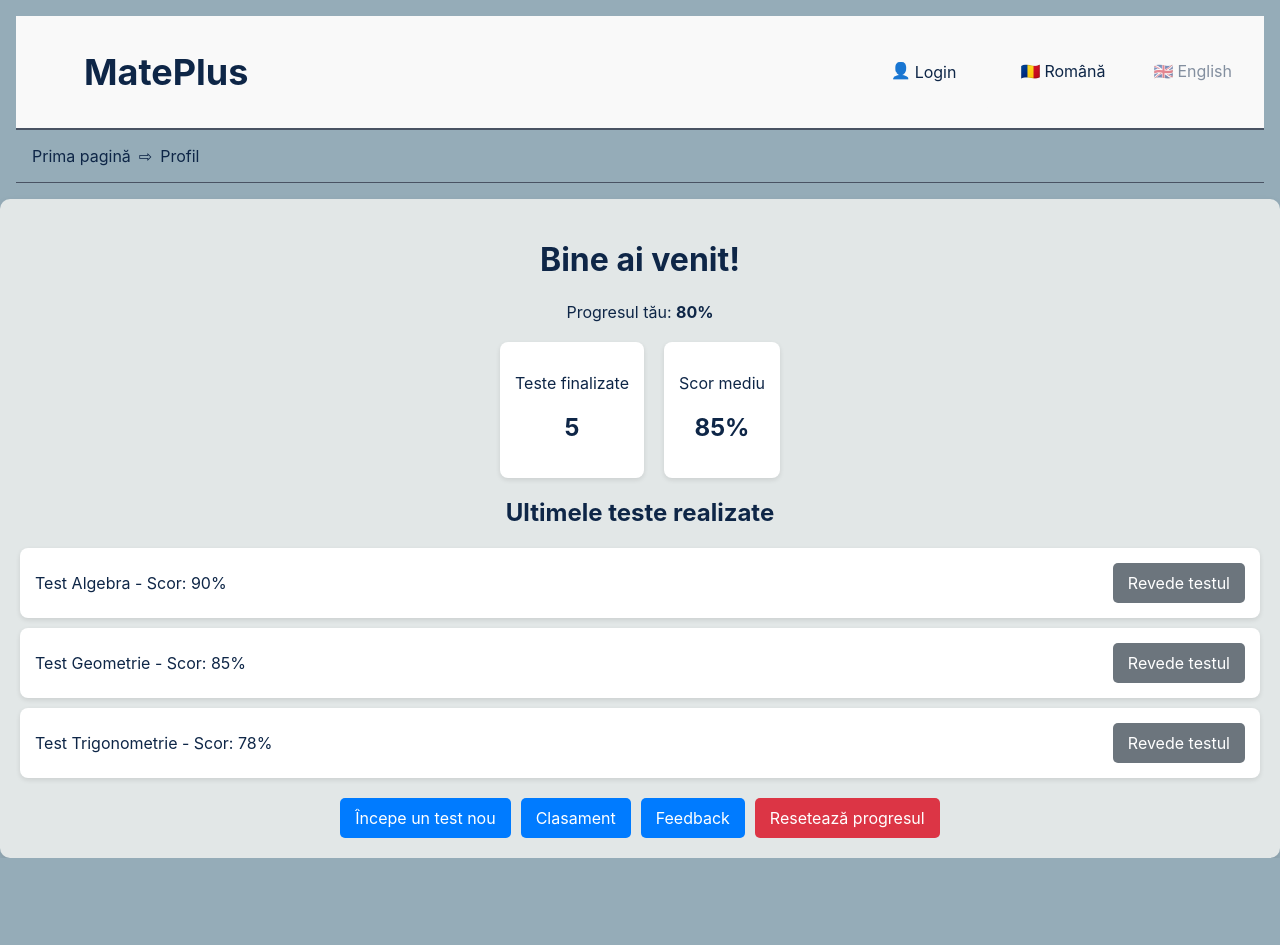
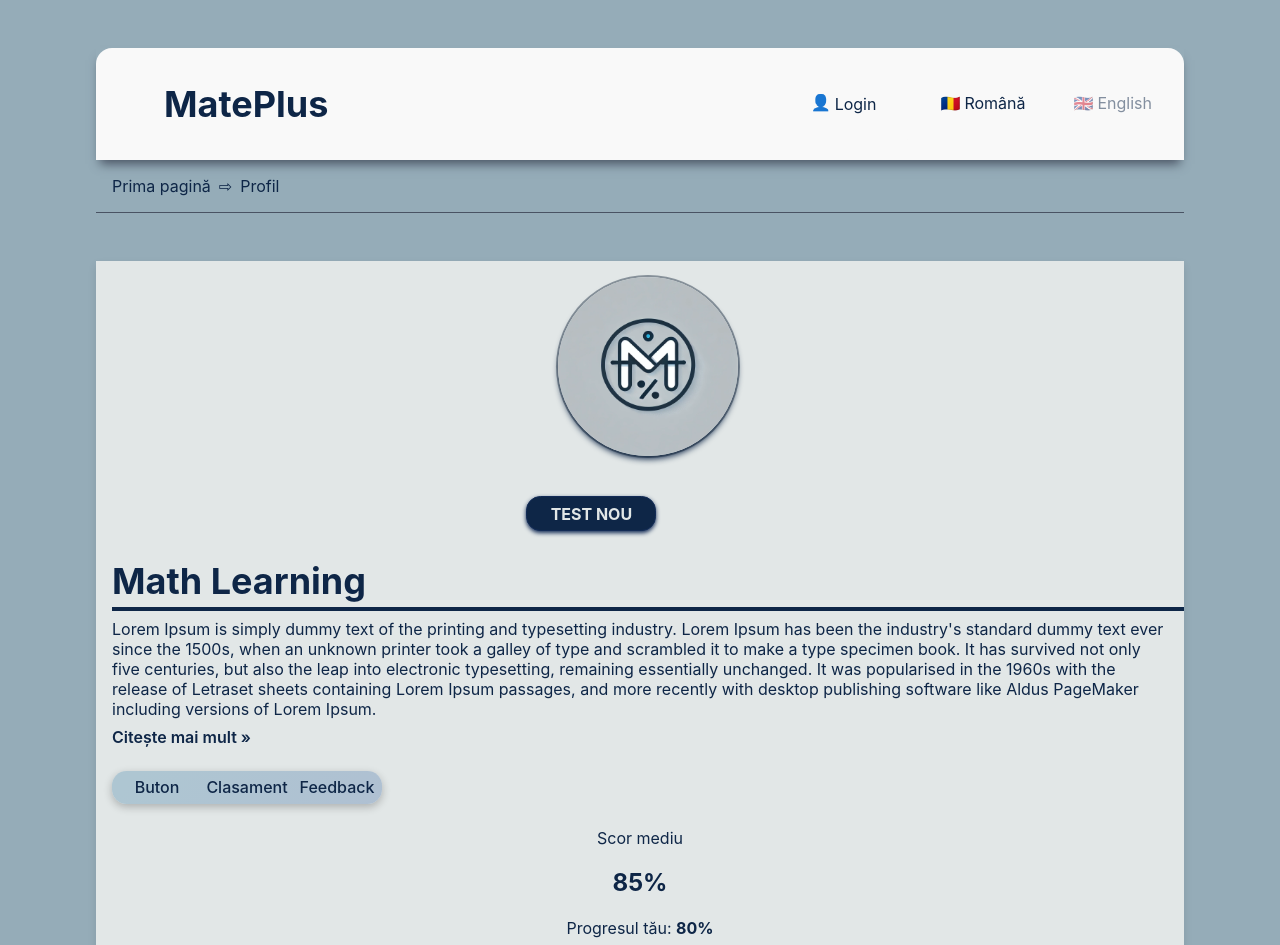
Before and after one commit to gasacu/MatePlus, an Angular app: page / in a window 1280 px wide. Shown: the top 945 px of the page. Before the commit the page ends 858 px from the top, so only its background shows below. Built offline with nearby package versions, Linux system fonts and the light colour scheme; a web font is replaced by a local one.

Commit message:
hero left styling

```diff
--- a/src/app/dashboard/dashboard.component.html
+++ b/src/app/dashboard/dashboard.component.html
@@ -1,20 +1,66 @@
-<div class="dashboard-container">
-  <h1>Bine ai venit!</h1>
-  <p>
+<a id="skip" href="#hero" title="Mergi direct la conținutul acestei pagini"
+>Mergi la conținut</a
+>
+<div class="framework">
+  <div class="hero" id="hero">
+    <div class="hero-left">
+      <div class="hero-first">
+        <div class="hero-profile">
+          <img src="assets/images/hero-image.jpg" class="hero-image" width="130" height="130" alt="Imaginea de profil a utilizatorului">
+          <button class="button hero-button-first" routerLink="/create-test">
+            TEST NOU
+          </button>
+        </div>
+      </div>
+      <div class="hero-second">
+          <div class="hero-text">
+            <h1 class="hero-title">Math Learning</h1>
+            <details class="hero-details">
+              <summary class="hero-preview">
+                <p class="hero-paragraph">Lorem Ipsum is simply dummy text of the printing and typesetting industry. Lorem Ipsum has been the industry's standard dummy text ever since the 1500s, when an unknown printer took a galley of type and scrambled it to make a type specimen book. It has survived not only five centuries, but also the leap into electronic typesetting, remaining essentially unchanged. It was popularised in the 1960s with the release of Letraset sheets containing Lorem Ipsum passages, and more recently with desktop publishing software like Aldus PageMaker including versions of Lorem Ipsum.</p>
+                <p class="hero-paragraph">
+                  <span class="hero-expand link" title="Afișează întreg textul descriptiv al website-ului MatePlus">Citește mai mult &raquo;</span>
+                </p>
+
+              </summary>
+              <div class="hero-content">
+                <p class="hero-paragraph">Math Learning este o platformă de învățare a matematicii</p>
+                <p class="hero-paragraph">Math Learning este o platformă de învățare a matematicii</p>
+                <p class="hero-paragraph">Math Learning este o platformă de învățare a matematicii</p>
+              </div>
+            </details>
+            <div class="hero-button-group">
+              <button class="button hero-button-second" routerLink="/">Buton</button>
+              <button class="button hero-button-second" routerLink="/">Clasament</button>
+              <button class="button hero-button-second" routerLink="/">Feedback</button>
+            </div>
+          </div>
+      </div>
+    </div>
+    <div class="hero-right">
+      <div class="hero-third">
+        <div class="hero-progress">
+          <div class="hero-card">
+            <p class="hero-paragraph">Scor mediu</p>
+            <h2 class="hero-text">{{ averageScore }}%</h2>
+          </div>
+          <p class="hero-paragraph">
             Progresul tău: <strong>{{ progress }}%</strong>
           </p>
-
-  <div class="stats">
-    <div class="card">
+          <button class="button hero-button-third" (click)="resetProgress()">
+            Resetează progresul
+          </button>
+        </div>
+      </div>
+      <div class="hero-fourth">
+        <div class="hero-card">
           <p>Teste finalizate</p>
           <h2>{{ completedTests }}</h2>
         </div>
-    <div class="card">
-      <p>Scor mediu</p>
-      <h2>{{ averageScore }}%</h2>
       </div>
     </div>
-
+  </div>
+  <main class="main">
     <div class="recent-tests">
       <h2>Ultimele teste realizate</h2>
       <ul>
@@ -27,14 +73,5 @@
       </ul>
     </div>
 
-  <div class="btn-group">
-    <button class="btn btn-primary" routerLink="/create-test">
-      Începe un test nou
-    </button>
-    <button class="btn btn-primary" routerLink="/leaderboard">Clasament</button>
-    <button class="btn btn-primary" routerLink="/feedback">Feedback</button>
-    <button class="btn btn-danger" (click)="resetProgress()">
-      Resetează progresul
-    </button>
+  </main>
 </div>
-</div>
--- a/src/app/dashboard/dashboard.component.scss
+++ b/src/app/dashboard/dashboard.component.scss
@@ -1,10 +1,56 @@
-.dashboard-container {
-  text-align: center;
-  padding: 20px;
-  background: #E2E7E7;
-  border-radius: 10px;
-  box-shadow: 0 4px 8px rgba(0, 0, 0, 0.1);
+.framework { text-align: center;  background: #E2E7E7; border-radius: 10px; box-shadow: 0 4px 8px rgba(0, 0, 0, 0.1);
+  @media (min-width: 1100px) { margin: 3rem 6rem; border-radius: 0 0 16px 16px; }
 }
+  .hero { display: flex; flex-direction: column; gap: 0.5rem; padding: 1rem 1rem 0.5rem; }
+    .hero-left { display: flex; flex-direction: column; gap: 0.5rem;  }
+      .hero-first { display: flex; flex-direction: column;  }
+        .hero-profile { display: flex; flex-direction: column; gap: 1.5rem; margin: auto; margin-bottom: 1.5rem;}
+          .hero-image { display: block; border-radius: 50%; box-shadow: rgba(6, 24, 44, 0.4) 0px 0px 0px 2px, #0E2647 0px 4px 6px -1px, rgba(255, 255, 255, 0.08) 0px 1px 0px inset; width: 130px; height: auto;
+            @media (min-width: 1100px) { width: clamp(141px, 14vw, 12rem); margin: 0 1em 1em 2em; }
+          }
+          .hero-button-first { display: block; padding: 0.4rem 1rem; width: 130px; font-weight: 700; text-decoration: none; text-align: center; border: 1.6px solid #122B56; border-radius: 0.9em; background: #0E2647; color: #E2E7E7; box-shadow: 0 2px 4px #122B56; }
+            .hero-button-first:hover { border: none; box-shadow: 0 1px 4px #0E2647; cursor: pointer;}
+      .hero-second { display: block; text-align: start; }
+        .hero-text {  }
+          .hero-title { display: block; padding: 0 0 0.5rem; margin: 0 -1rem 0.5rem 0; border-bottom: 0.25rem solid #0E2647; }
+          .hero-details {  }
+            .hero-preview { display: block; }
+            .hero-preview::marker { display: none; }
+            .hero-preview:hover { cursor: pointer; opacity: 0.75; }
+            .hero-preview:active { opacity: 0.95; }
+              .hero-paragraph { margin: 0 0 0.5rem; }
+                .hero-expand { font-weight: 600; }
+                .hero-preview:hover .hero-expand { color: #0E2647; }
+                .hero-preview:active .hero-expand { color: #0E2647; text-decoration: none; }
+              .hero-content {  }
+                .hero-content .hero-paragraph {  }
+          .hero-button-group { display: inline-block; margin: 1rem 0; text-align: center; border-radius: 0.9em; box-shadow: rgba(0, 0, 0, 0.24) 0px 3px 8px; outline: 0; border: none;
+            background: linear-gradient(135deg, #aec6d2 10%, #afc0d2 100%);
+            transition: color .2s ease,background-color .2s ease,box-shadow .2s ease;
+            :hover{ border-radius: 0.9em; box-shadow: 0 8px 22px 0 #0e264723, 0 4px 6px 0 #122b561f; }
+            :nth-child(1) { border-radius: 0.9em 0 0 0.9em; }
+            :nth-child(2) { border-radius: 0; }
+            :nth-child(3) { border-radius: 0 0.9em 0.9em 0; }
+          }
+            .hero-button-second { cursor: pointer; padding: 0.4rem 0; width: 90px; text-align: center; font-weight: 500; border: none; background: transparent; color: #0E2647; }
+
+    .hero-right { display: flex; flex-direction: column; }
+      .hero-third {  }
+        .hero-progress {  }
+          .hero-progress .hero-card {  }
+            .hero-card .hero-paragraph {  }
+            .hero-card .hero-text {  }
+          .hero-progress .hero-paragraph {  }
+          .hero-button-third {  }
+      .hero-fourth {  }
+        .hero-fourth {  } .hero-card { }
+  .main {  }
+
+
+
+
+
+
 .stats {
   display: flex;
   justify-content: center;
@@ -32,38 +78,3 @@
   align-items: center;
   box-shadow: 0 2px 5px rgba(0, 0, 0, 0.1);
 }
-.btn-group {
-  margin-top: 20px;
-  display: flex;
-  justify-content: center;
-  gap: 10px;
-}
-.btn {
-  padding: 10px 15px;
-  border: none;
-  border-radius: 5px;
-  cursor: pointer;
-  font-size: 16px;
-  transition: 0.3s;
-}
-.btn-primary {
-  background: #007bff;
-  color: white;
-}
-.btn-primary:hover {
-  background: #0056b3;
-}
-.btn-secondary {
-  background: #6c757d;
-  color: white;
-}
-.btn-secondary:hover {
-  background: #545b62;
-}
-.btn-danger {
-  background: #dc3545;
-  color: white;
-}
-.btn-danger:hover {
-  background: #c82333;
-}
--- a/src/app/navbar/navbar.component.html
+++ b/src/app/navbar/navbar.component.html
@@ -1,6 +1,3 @@
-<a id="skip" href="#hero" title="Mergi direct la conținutul acestei pagini"
-  >Mergi la conținut</a
->
 <div class="framework">
   <div class="header">
     <div class="header-main">
@@ -90,4 +87,3 @@
 
   </nav>
 </div>
-<div class="Hero" id="hero"></div>
--- a/src/app/navbar/navbar.component.scss
+++ b/src/app/navbar/navbar.component.scss
@@ -1,11 +1,11 @@
-.framework {
-  @media (min-width: 1100px) { margin: 1rem; position: sticky; top: 0; background: #f9f9f9; }
+.framework { position: sticky; top: 0; background: #95ACB8; z-index: 10;
+  @media (min-width: 1100px) { margin: 3rem 6rem; position: sticky; top: 0; background: #f9f9f9; border-radius: 16px 16px 0 0; }
  }
 
- .header {
+ .header { position: sticky; top: 0;
     @media (min-width: 1100px) { position: sticky; top: 0; }
   }
-  .header-main { display: flex;  flex-direction: column; z-index: 10; border-bottom: 2px solid #495363;
+  .header-main { display: flex;  flex-direction: column;  box-shadow: 0 8px 10px -4px #495363;
     @media (min-width: 1100px) { flex-direction: row; padding: 1rem; gap: 1rem;}
   }
     .language-picker { padding: 0.5rem 0.5rem 0; font-size: 1rem; line-height: 1.5em; background: transparent;
@@ -36,7 +36,7 @@
       }
         .login .icon { display: block; padding: 0.75rem; background: transparent; border: none; }
         .login .link-text {display: block; font-size: 1rem; line-height: 1.5em; }
-    .breadcrumbs { padding: 0 0.5rem;  border-bottom: 1px solid #495363;
+    .breadcrumbs { padding: 0 1rem;  border-bottom: 1px solid #495363;
       @media (min-width: 1100px) { padding: 0 1rem; background: #95ACB8;}
     }
       .breadcrumbs-list { display: flex; flex-direction: row; gap: 0.5rem; margin: 0; padding: 0; list-style-type: none; overflow-x: auto; }
--- a/src/styles.scss
+++ b/src/styles.scss
@@ -50,6 +50,7 @@ body { background: $bg-dark; color: $text-color; margin: 0; }
 a { color: $text-color; text-decoration: underline; }
 a:hover { color: $accent; }
 a:active { color: $text-color; text-decoration: none; }
+link { @extend a; font-weight: 700; }
 img {
   max-width: 100%;
   border-style: none;
@@ -75,6 +76,7 @@ textarea {
   line-height: 1.25;
   margin: 0;
 }
+h1 { font-size: 2.25rem; line-height: 1em; margin: 0; }
 button,
 input {
   overflow: visible;
```
Also changed, not shown: src/assets/images/hero-image.jpg (added), src/assets/images/ui.png (added). Lines whose indentation alone changed are shown as unchanged.
